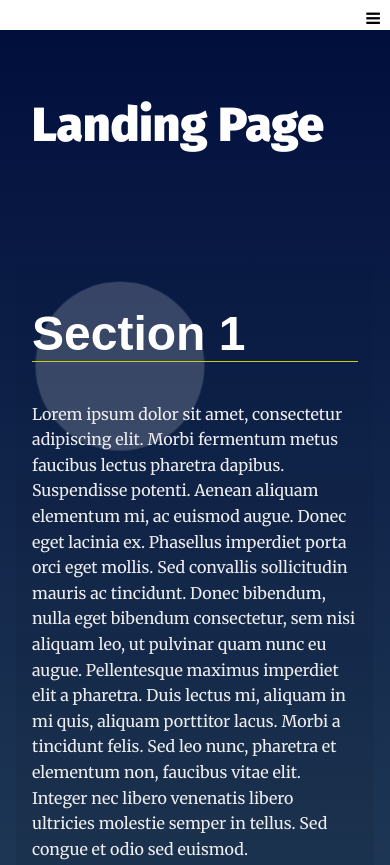
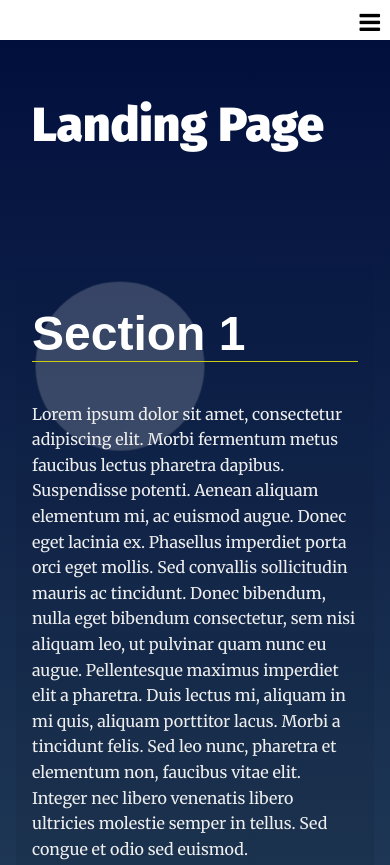
Before and after one commit to abuiliazeed/fend-landing-page, a plain HTML site: page index.html in a window 390 px wide. Shown: the top 865 px of the page. Drawn offline with Linux system fonts and the light colour scheme.

Commit message:
improved the css for the responsive menu icon

```diff
--- a/css/styles.css
+++ b/css/styles.css
@@ -73,10 +73,8 @@ section {
     .navbar__list li:not(:first-child) {display: none;}
     .icon {
         color: black;
-        padding-left: 10px;
-        padding-right: 10px;
-        padding-top: 10px;
-        padding-bottom: 10px;
+        font-size: 1.5em;
+        padding: 10px;
         float: right;
         display: block;
     }
@@ -85,11 +83,9 @@ section {
 @media screen and (max-width: 600px) {
     .navbar__list.responsive {position: relative;}
     .icon {
+        padding: 10px;
+        font-size: 1.5em;
         color: black;
-        padding-left: 10px;
-        padding-right: 10px;
-        padding-top: 10px;
-        padding-bottom: 10px;
         position: absolute;
         right: 0;
         top: 0;
@@ -102,8 +98,8 @@ section {
 }
 
 .navbar__menu ul {
-    padding-left: 0;
-    margin: 0;
+    padding: 5px;
+    margin: 5px;
     text-align: right;
 }
 
@@ -111,10 +107,7 @@ section {
     background-color:aquamarine;
 }
 .navbar__menu li {
-    padding-left: 15px;
-    padding-right: 15px;
-    padding-top: 15px;
-    padding-bottom: 15px;
+    padding: 15px;
     float: left;
     font-family: 'Fira Sans', sans-serif;
     font-size: 1em;
```
